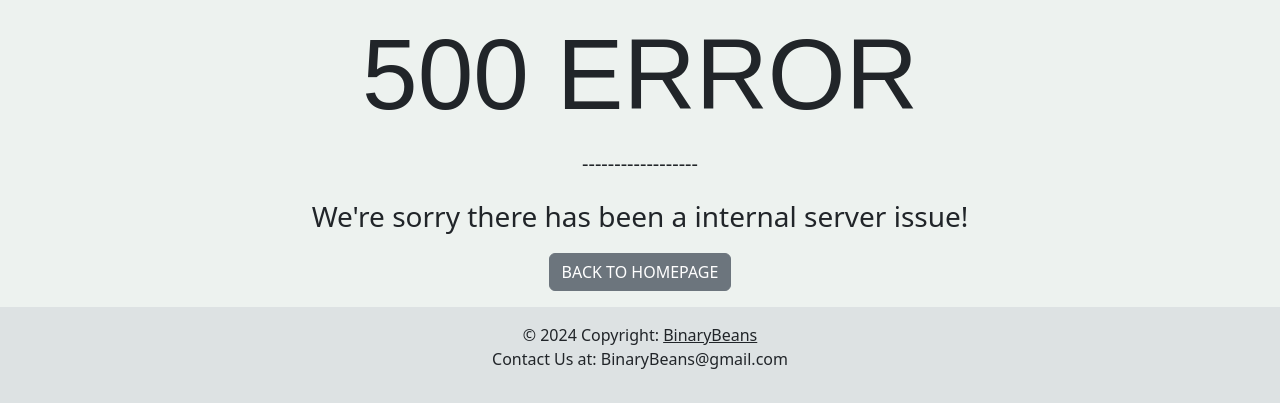
After one commit to Willr-hawkins/binary-beans, a Django app: template templates/500.html in a window 1280 px wide. The commit adds this page. Shown: the part 649-1052 px from the top of the page. Run offline with Django 4.2, Linux system fonts and the light colour scheme; the template is opened without the code that fills it, so the values that code supplies are empty; some libraries are stand-ins or nearby versions; some web fonts are replaced.

Commit message:
Add custom 500 error page

```diff
--- a/binarybeans/settings.py
+++ b/binarybeans/settings.py
@@ -31,7 +31,7 @@ SECRET_KEY = os.environ.get("SECRET_KEY")
 # SECURITY WARNING: don't run with debug turned on in production!
 DEBUG = False
 
-ALLOWED_HOSTS = ['8000-willrhawkin-binarybeans-qeeyit71v12.ws.codeinstitute-ide.net',
+ALLOWED_HOSTS = ['8000-willrhawkin-binarybeans-wtttti04kh3.ws.codeinstitute-ide.net',
                 '.herokuapp.com']
 
 
--- a/reviews/templates/reviews/reviews.html
+++ b/reviews/templates/reviews/reviews.html
@@ -32,12 +32,12 @@
                         <div id="review{{ review.id }}">
                             {{ review.review_body | linebreaks }}
                         </div>
-                        {% if review.review_name == user %}
+                        {% if user.is_authenticated and review.review_name == user %}
                         <div class="mt-4 text-end">
                         <a class="btn btn-edit btn-secondary me-2" href="{% url 'edit_review' review.id %}">Edit</a>
                         <a class="btn btn-delete btn-danger ms-2" href="{% url 'delete_review' review.id %}">Delete</a>
                         </div>
-                        {% else %}
+                        {% elif user.is_authenticated and review.review_name != user %}
                         <div class="mt-4 text-end">
                             <form action="{% url 'like_review' review.pk %}" method="POST">
                                 {% csrf_token %}
--- /dev/null
+++ b/templates/500.html
@@ -0,0 +1,15 @@
+{% extends 'base.html' %}
+{% load static %}
+
+{% block content %}
+
+<section class="container">
+    <div class="text-center">
+        <span class="monomaniac-one-regular">500 ERROR</span>
+        <p class="fs-5">------------------</p>
+        <p class="fs-3">We're sorry there has been a internal server issue!</p>
+        <a class="btn btn-secondary mb-3" href="{% url 'about' %}">BACK TO HOMEPAGE</a>
+    </div>
+</section>
+
+{% endblock %}
```
